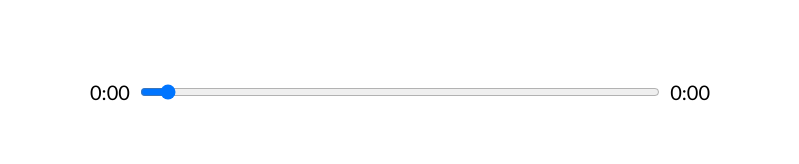
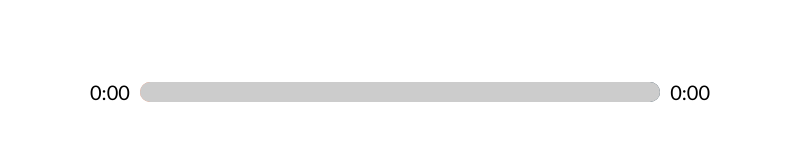
Before and after one commit to kitkovsky/music-player, a React (Create React App) app: page / in a window 1280 px wide. Shown: the part 490-654 px from the top of the page, without its empty margins (240-1039 px from the left). Built offline with nearby package versions, Linux system fonts and the light colour scheme.

Commit message:
feat: change input colour based on the current song

```diff
--- a/src/App.tsx
+++ b/src/App.tsx
@@ -14,6 +14,7 @@
   const [songInfo, setSongInfo] = useState<ISongInfo>({
     currentTime: 0,
     duration: 0,
+    animationPercentage: 0,
   });
   const [isLibraryOpen, setIsLibraryOpen] = useState(false);
   const audioRef = useRef<HTMLAudioElement>(null);
@@ -22,7 +23,19 @@
     const target = event.target as HTMLAudioElement;
     const duration = target.duration;
     const currentTime = target.currentTime;
-    setSongInfo({ ...songInfo, currentTime: currentTime, duration: duration });
+
+    const roundedCurrent = Math.round(currentTime);
+    const roundedDuration = Math.round(duration);
+    const roundedPercentage = Math.round(
+      (roundedCurrent / roundedDuration) * 100
+    );
+
+    setSongInfo({
+      ...songInfo,
+      currentTime: currentTime,
+      duration: duration,
+      animationPercentage: roundedPercentage,
+    });
   };
 
   return (
--- a/src/components/Player.tsx
+++ b/src/components/Player.tsx
@@ -22,13 +22,45 @@
 const TimeControl = styled.div`
   width: 50%;
   display: flex;
-  input {
+  align-items: center;
+  input[type="range"] {
     width: 100%;
     padding: 1rem 2rem;
+    -webkit-appearance: none;
+    background: transparent;
+    cursor: pointer;
+  }
+  input[type="range"]:focus {
+    outline: none;
+  }
+  input[type="range"]::-webkit-slider-thumb,
+  input[type="range"]::-moz-range-thumb {
+    -webkit-appearance: none;
   }
   p {
     padding: 1rem;
   }
+`;
+
+const Track = styled.div<TrackProps>`
+  width: 100%;
+  height: 2rem;
+  position: relative;
+  border-radius: 1rem;
+  overflow: hidden;
+  background: ${(props) =>
+    `linear-gradient(to right, ${props.currentSong.colours[0]}, ${props.currentSong.colours[1]})`};
+`;
+
+const AnimateTrack = styled.div<AnimateTrackProps>`
+  background: rgb(204, 204, 204);
+  width: 100%;
+  height: 100%;
+  position: absolute;
+  top: 0;
+  left: 0;
+  transform: ${(props) => `translateX(${props.songInfo.animationPercentage}%)`};
+  pointer-events: none;
 `;
 
 const PlayControl = styled.div`
@@ -53,6 +85,14 @@
   songs: ISong[];
   currentSong: ISong;
   setCurrentSong: React.Dispatch<React.SetStateAction<ISong>>;
+}
+
+interface AnimateTrackProps {
+  songInfo: ISongInfo;
+}
+
+interface TrackProps {
+  currentSong: ISong;
 }
 
 const Player: React.FC<Props> = ({
@@ -114,6 +154,7 @@
     <PlayerContainer>
       <TimeControl>
         <p>{getTime(songInfo.currentTime)}</p>
+        <Track currentSong={currentSong}>
           <input
             onChange={(event) => dragHandler(event)}
             min={0}
@@ -121,6 +162,8 @@
             value={songInfo.currentTime}
             type="range"
           />
+          <AnimateTrack songInfo={songInfo}></AnimateTrack>
+        </Track>
         <p>{songInfo.duration ? getTime(songInfo.duration) : "0:00"}</p>
       </TimeControl>
       <PlayControl>
--- a/src/global/songInfo.interface.ts
+++ b/src/global/songInfo.interface.ts
@@ -1,6 +1,7 @@
 interface ISongInfo {
   currentTime: number;
   duration: number;
+  animationPercentage: number;
 }
 
 export default ISongInfo;
```
Lines whose indentation alone changed are shown as unchanged.
